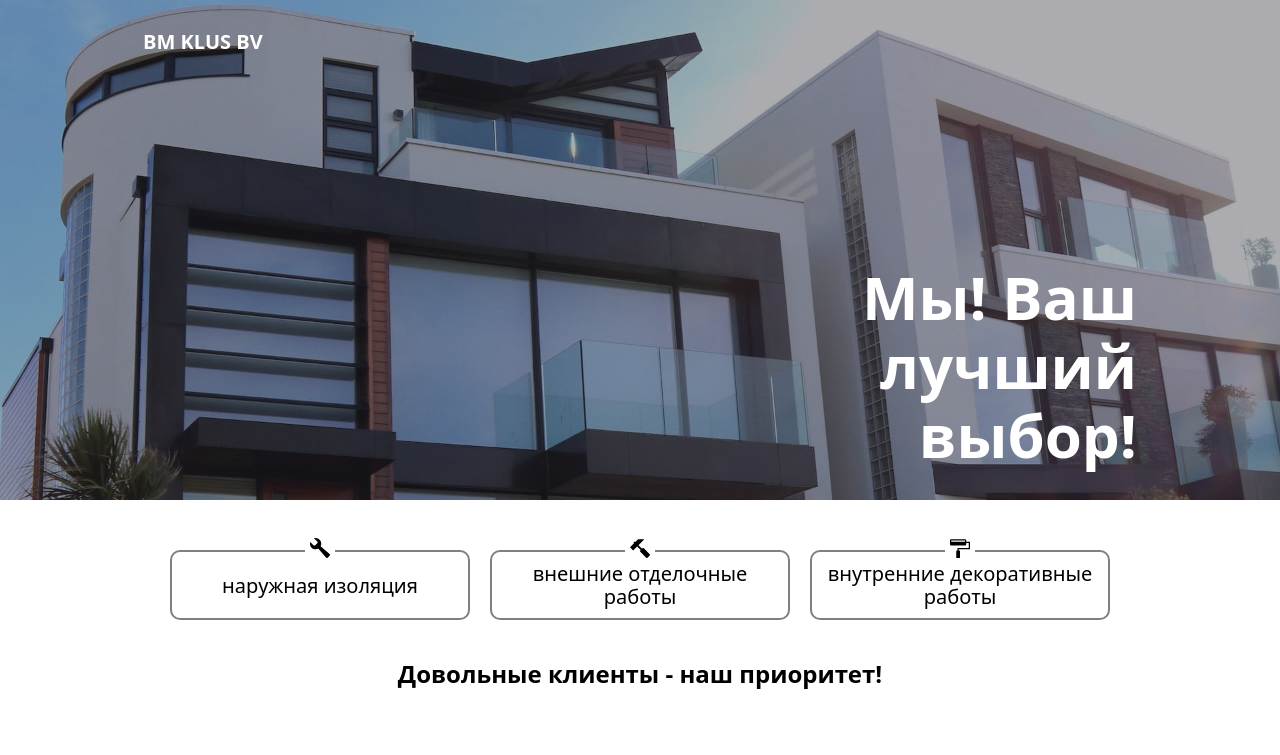
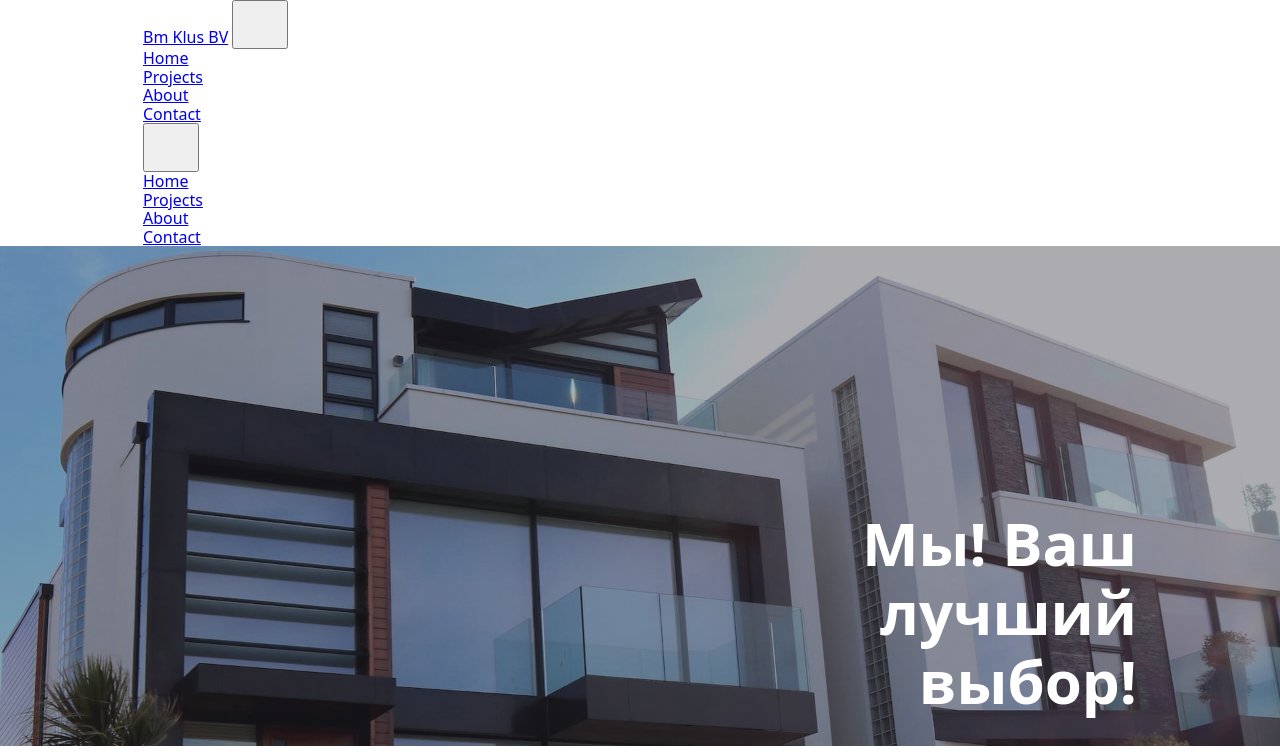
Before and after one commit to Asternia/bmklusbv, a plain HTML site: page index.html in a window 1280 px wide. Shown: the top 755 px of the page. Drawn offline with nearby package versions, Linux system fonts and the light colour scheme.

Commit message:
add fonts and do the header

```diff
--- a/index.html
+++ b/index.html
@@ -5,6 +5,8 @@
     <meta http-equiv="X-UA-Compatible" content="IE=edge" />
     <meta name="viewport" content="width=device-width, initial-scale=1.0" />
     <title>BM KLUS BV</title>
+    <link href="https://fonts.googleapis.com/css2?family=Barlow:wght@600&family=Inter:wght@200;400;700;900&family=Playfair+Display&display=swap"
+    rel="stylesheet">
     <link
     rel="stylesheet"
     href="https://cdnjs.cloudflare.com/ajax/libs/modern-normalize/1.1.0/modern-normalize.min.css"
@@ -13,12 +15,61 @@
   </head>
 
   <body>
+    <header>
+      <div class="container">
+        <div class="container-header">
+          <a href="./index.html" class="logo">Bm Klus BV</a>
+          <button class="menu-toggle js-open-menu" aria-expanded="false" aria-controls="mobile-menu">
+            <svg width="40" height="40" aria-label="Switch mobile window">
+              <use class="icon-open" href="./images/sprite.svg#icon-menu"></use>
+            </svg>
+          </button>
+          <ul class="menu">
+            <li class="item">
+              <a href="#home" class="link current">Home</a>
+            </li>
+            <li class="item">
+              <a href="#projects" class="link">Projects</a>
+            </li>
+            <li class="item">
+              <a href="#about" class="link">About</a>
+            </li>
+            <li class="item"><a href="#contact" class="link">Contact</a></li>
+          </ul>
+        </div>
+
+      </div>
+      <!-- mobile menu -->
+
+      <div class="menu-container js-menu-container container" id="mobile-menu">
+        <div class="menu-toggle__close">
+          <button class="menu-toggle js-close-menu">
+            <svg width="40" height="40" aria-label="Перемикач мобільного меню">
+              <use class="icon-close" href="./images/sprite.svg#icon-closemob"></use>
+            </svg>
+          </button>
+        </div>
+        <ul class="mobile-menu">
+          <li class="item-mob">
+            <a href="#home" class="link current">Home</a>
+          </li>
+          <li class="item-mob">
+            <a href="#projects" class="link">Projects</a>
+          </li>
+          <li class="item-mob">
+            <a href="#about" class="link">About</a>
+          </li>
+          <li class="item-mob"><a href="#contact" class="link">Contact</a>
+          </li>
+        </ul>
+      </div>
+    </header>
 
     <main>
       <section class="hero">
         <div class="container hero__container">
           <h1 class="hero__title">Мы! Ваш лучший выбор!</h1>
-          <p class="hero__logo">bm klus bv</p>
+          <!-- <p class="hero__logo">bm klus bv</p> -->
         </div>
       </section>
 
@@ -76,5 +127,6 @@
     <footer>
 
     </footer>
+    <script defer src="js/mobile-menu.js"></script>
   </body>
 </html>
```
